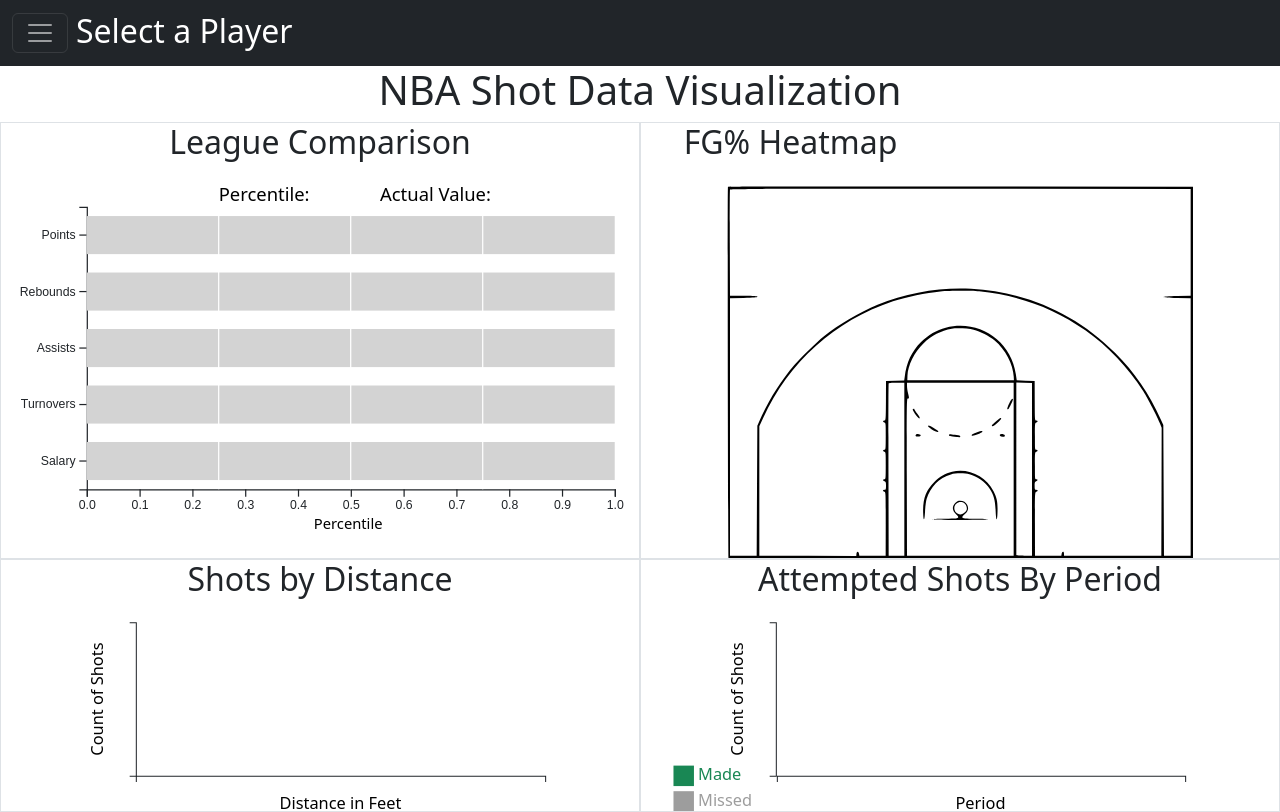
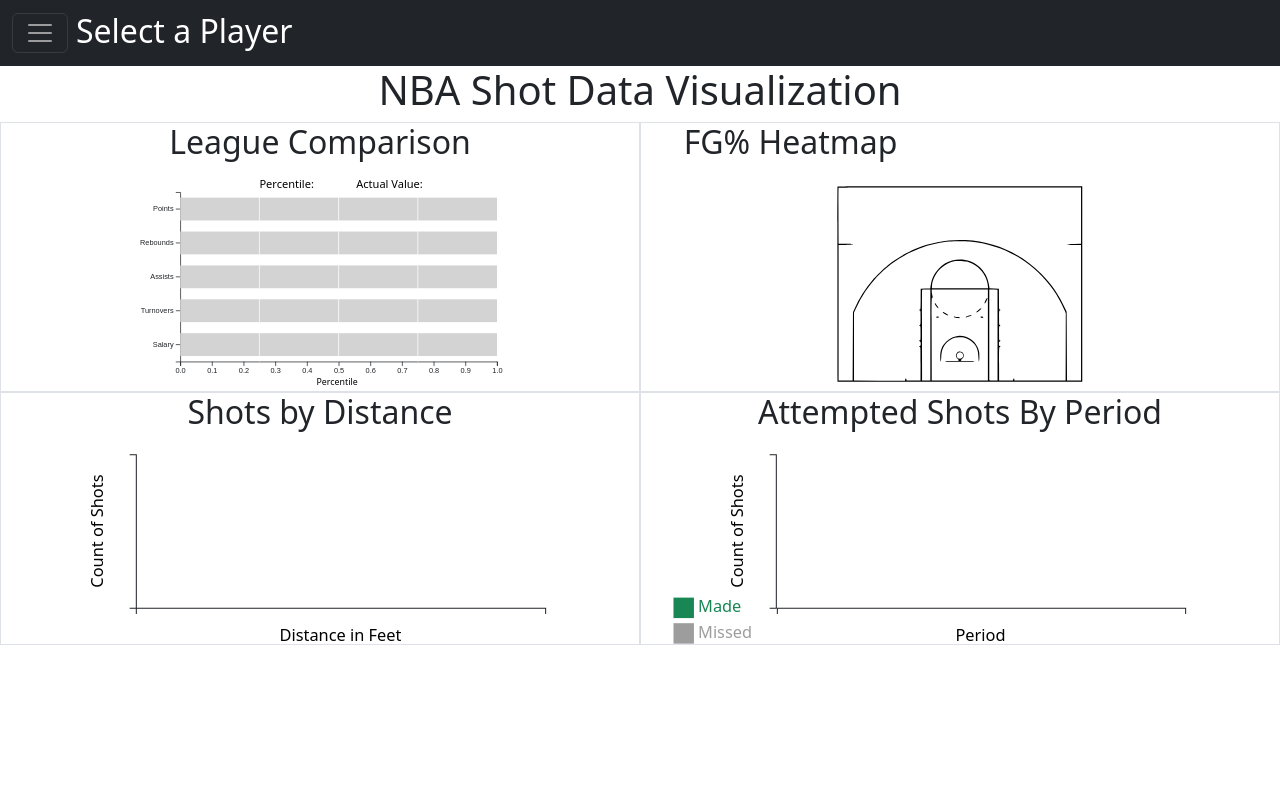
Before and after one commit to christensenjo/NBA-Shot-Data-Visualizer, a Django app: page / in a window 1280 px wide. After the commit the page ends 645 px from the top, so only its background shows below. Run offline with Django 4.2, Linux system fonts and the light colour scheme; data that the repository does not hold is empty; some libraries are stand-ins or nearby versions.

Commit message:
Fix sizing with player selection in collapse div

```diff
--- a/api/api/templates/index.html
+++ b/api/api/templates/index.html
@@ -158,7 +158,7 @@
             <div class="row">
                 <div class="col-6 border">
                     <h2>League Comparison</h2>
-                    <div id="league-comp-bar-chart">
+                    <div id="league-comp-bar-chart" style="padding-left: 20%; padding-right: 20%">
                         <svg version="1.0"
                              xmlns="http://www.w3.org/2000/svg"
                              viewBox="0 0 500 300"
@@ -173,7 +173,7 @@
                         </li>
                         <li class="list-inline-item" id="legendItem"></li>
                     </ul>
-                    <div id="heatmap" style="padding-left: 12%; padding-right: 12%;">
+                    <div id="heatmap" style="padding-left: 30%; padding-right: 30%;">
                         <svg version="1.0"
                              xmlns="http://www.w3.org/2000/svg"
                              viewBox="0 0 700.000000 559.000000"
```
